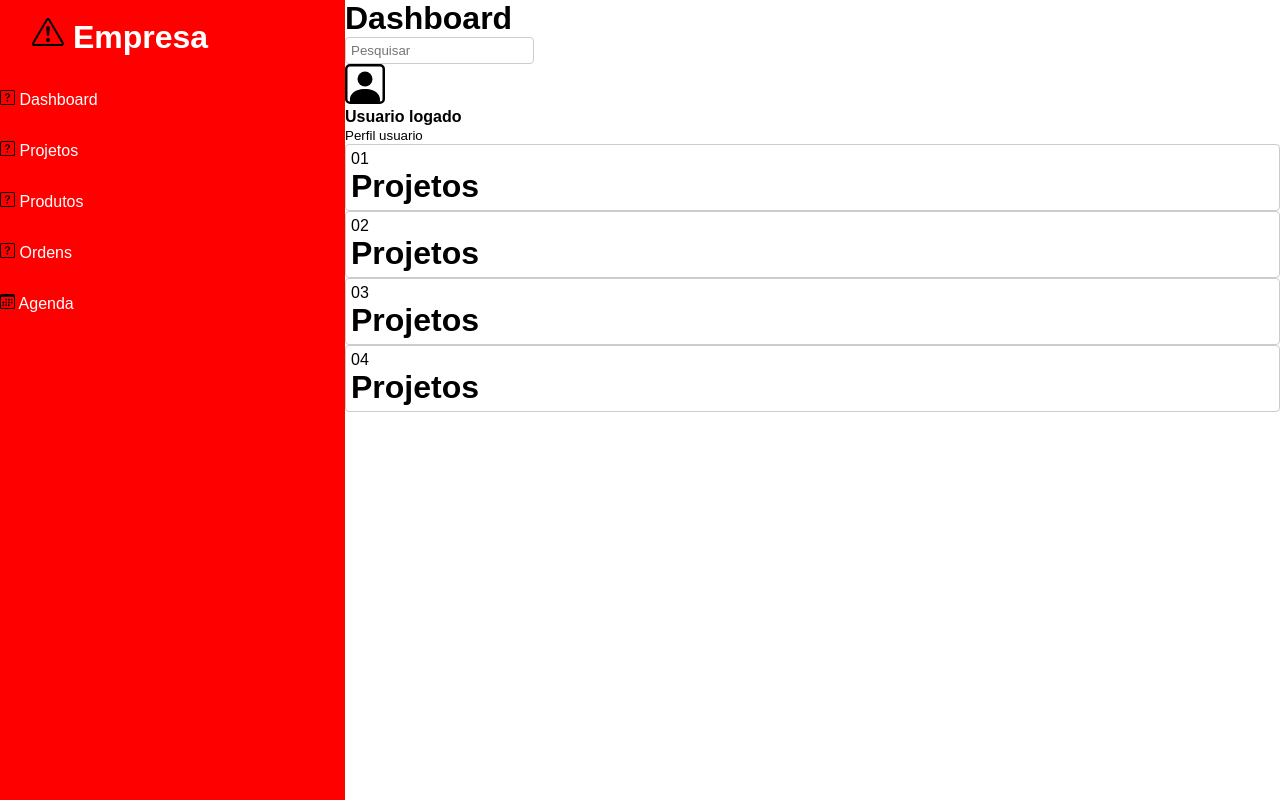
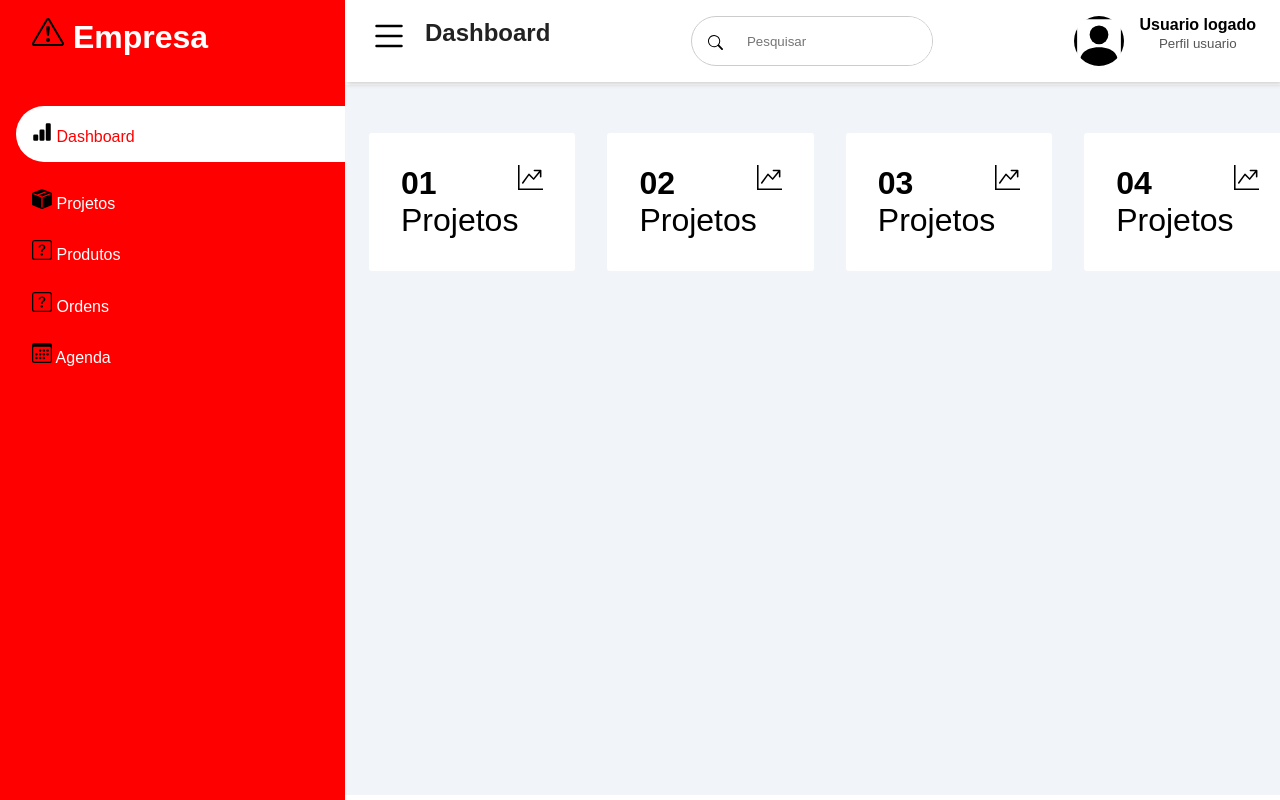
Before and after one commit to joabe-nonato/modelo-responsivo, a plain HTML site: page index.html in a window 1280 px wide. Drawn offline with Linux system fonts and the light colour scheme.

Commit message:
adicionando icones e estilo geral

```diff
--- a/css/style.css
+++ b/css/style.css
@@ -27,35 +27,51 @@
     background-color: #666;
 } */
 
+/* MENU LATERAL */
 .sidebar {
     width: 345px;
     position: fixed;
     left: 0;
     top: 0;
     height: 100%;
-    background: rgba(255, 0, 0, 5)
+    background: #FF0000;
+    z-index: 100;
 }
 
 .sidebar-brand {
     height: 90px;
-    padding: 1rem 0rem 1rem 2rem ;
+    padding: 1rem 0rem 1rem 2rem;
     color: #fff;
 }
 
-.sidebar-brand span{
+.sidebar-brand span {
     display: inline-block;
     padding-right: 1rem;
 }
 
-.sidebar-menu li{
-    width: 100%;
-    margin-bottom: 2rem;
+.sidebar-menu {
+    margin-top: 1rem;
 }
 
-.sidebar-menu a{
+.sidebar-menu li {
+    width: 100%;
+    margin-bottom: 1.7rem;
+    padding-left: 1rem;
+}
+
+.sidebar-menu a {
     display: block;
     color: #fff;
     font-size: 1rem;
+    padding-left: 1rem;
+}
+
+.sidebar-menu a.active {
+    background: #fff;
+    padding-top: 1rem;
+    padding-bottom: 1rem;
+    color: rgba(255, 0, 0, 5);
+    border-radius: 30px 0px 0px 30px;
 }
 
 .sidebar-menu a span:first-child {
@@ -63,6 +79,103 @@
     padding-right: 1rem;
 }
 
-.main-content{
+.main-content {
     margin-left: 345px;
 }
+
+/* CONTEUDO --> CABEÇALHO E PESQUISA */
+header {
+    display: flex;
+    justify-content: space-between;
+    padding: 1rem 1.5rem;
+    box-shadow: 2px 2px 5px rgba(0, 0, 0, 0.2);
+    position: fixed;
+    left: 345px;
+    width: calc(100% - 345px);
+    top: 0;
+    z-index: 100;
+}
+
+header h2 {
+    color: #222;
+}
+
+header label span {
+    font-size: 1.7rem;
+    padding-right: 1rem;
+}
+
+header .cls-search {
+    border: 1px solid #ccc;
+    border-radius: 30px;
+    height: 50px;
+    display: flex;
+    align-items: center;
+    overflow: hidden;
+}
+
+header .cls-search span {
+    display: inline-block;
+    padding: 0rem 1rem;
+    font-size: 1.6rem;
+}
+
+header .cls-search input {
+    height: 100%;
+    padding: .5rem;
+    border: none;
+    outline: none;
+}
+
+/* BLOCO USUARIO LOGADO */
+.cls-user {
+    display: flex;
+    text-align: center;
+}
+
+.cls-user img {
+    border-radius: 50%;
+    margin-right: 1rem;
+}
+
+.cls-user h4 {
+    margin-bottom: 0rem !important;
+}
+
+.cls-user small {
+    display: inline-block;
+    color: #555;
+    margin-top: -5px !important;
+}
+
+/* BLOCO PRINCIPAL --> CONTEUDO */
+main {
+    margin-top: 85px;
+    padding: 2rem 1.5rem;
+    background: #f1f5f9;
+    min-height: calc(100vh - 90px);
+}
+
+.cards {
+    display: grid;
+    grid-template-columns: repeat(4, 1fr);
+    grid-gap: 2rem;
+    margin-top: 1rem;
+}
+
+.card-single {
+    display: flex;
+    justify-content: space-between;
+    background: #fff;
+    padding: 2rem;
+    border-radius: 3px;
+}
+
+
+.card-single span:last-child {
+    font-size: 2rem;
+}
+
+.card-single span:first-child {
+    color: #666;
+}
--- a/index.html
+++ b/index.html
@@ -21,33 +21,33 @@
         <div class="sidebar-menu">
             <ul>
                 <li>
-                    <a href="">
-                        <img src="icons/question-square.svg" width="15" alt="">
+                    <a href="" class="active">
+                        <img src="icons/bar-chart-fill.svg" width="20" alt="">
                         <span>
                             Dashboard</span>
                     </a>
                 </li>
                 <li>
                     <a href="">
-                        <img src="icons/question-square.svg" width="15" alt="">
+                        <img src="icons/box-seam-fill.svg" width="20" alt="">
                         <span>Projetos</span>
                     </a>
                 </li>
                 <li>
                     <a href="">
-                        <img src="icons/question-square.svg" width="15" alt="">
+                        <img src="icons/question-square.svg" width="20" alt="">
                         <span>Produtos</span>
                     </a>
                 </li>
                 <li>
                     <a href="">
-                        <img src="icons/question-square.svg" width="15" alt="">
+                        <img src="icons/question-square.svg" width="20" alt="">
                         <span>Ordens</span>
                     </a>
                 </li>
                 <li>
                     <a href="">
-                        <img src="icons/calendar3.svg" width="15" alt="">
+                        <img src="icons/calendar3.svg" width="20" alt="">
                         <span>Agenda</span>
                     </a>
                 </li>
@@ -61,18 +61,23 @@
     <div class="main-content">
         <header>
 
-            <h1>
-                <label for=""><span class="cls-span"></span></label>
+            <h2>
+                <label for=""><span class="cls-span">
+                        <img src="icons/list.svg" width="40" alt="" align="left">
+                    </span>
+                </label>
                 Dashboard
-            </h1>
+            </h2>
 
             <div class="cls-search">
-                <span class="cls-span"></span>
+                <span class="cls-span">
+                    <img src="icons/search.svg" width="15" alt="">
+                </span>
                 <input type="search" class="cls-btn" name="procurar" id="iptProcurar" placeholder="Pesquisar">
             </div>
 
             <div class="cls-user">
-                <img src="icons/person-square.svg" width="40" alt="nome usuario">
+                <img src="icons/person-square.svg" width="50" alt="nome usuario">
                 <div>
                     <h4>Usuario logado</h4>
                     <small>Perfil usuario</small>
@@ -81,35 +86,49 @@
         </header>
 
         <main>
-            <div class="cls-card">
-                <div>01</div>
-                <h1>Projetos</h1>
-                <div>
-                    <div class="cls-span-usuario"></div>
+            <div class="cards">
+
+                <div class="card-single">
+                    <div>
+                        <h1>01</h1>
+                        <span>Projetos</span>
+                    </div>
+                    <div>
+                        <img src="icons/graph-up-arrow.svg" width="25" >
+                    </div>
                 </div>
+
+                <div class="card-single">
+                    <div>
+                        <h1>02</h1>
+                        <span>Projetos</span>
+                    </div>
+                    <div>
+                        <img src="icons/graph-up-arrow.svg" width="25" >
+                    </div>
+                </div>
+
+                <div class="card-single">
+                    <div>
+                        <h1>03</h1>
+                        <span>Projetos</span>
+                    </div>
+                    <div>
+                        <img src="icons/graph-up-arrow.svg" width="25" >
+                    </div>
+                </div>
+
+                <div class="card-single">
+                    <div>
+                        <h1>04</h1>
+                        <span>Projetos</span>
+                    </div>
+                    <div>
+                        <img src="icons/graph-up-arrow.svg" width="25" >
+                    </div>
+                </div>
+
             </div>
-            <div class="cls-card">
-                <div>02</div>
-                <h1>Projetos</h1>
-                <div>
-                    <div class="cls-span-usuario"></div>
-                </div>
-            </div>
-            <div class="cls-card">
-                <div>03</div>
-                <h1>Projetos</h1>
-                <div>
-                    <div class="cls-span-usuario"></div>
-                </div>
-            </div>
-            <div class="cls-card">
-                <div>04</div>
-                <h1>Projetos</h1>
-                <div>
-                    <div class="cls-span-usuario"></div>
-                </div>
-            </div>
-
         </main>
     </div>
 
```
Also changed, not shown: icons/bar-chart-fill.svg (added), icons/box-seam-fill.svg (added), icons/box-seam.svg (added), icons/graph-up-arrow.svg (added), icons/list.svg (added), icons/search.svg (added).
